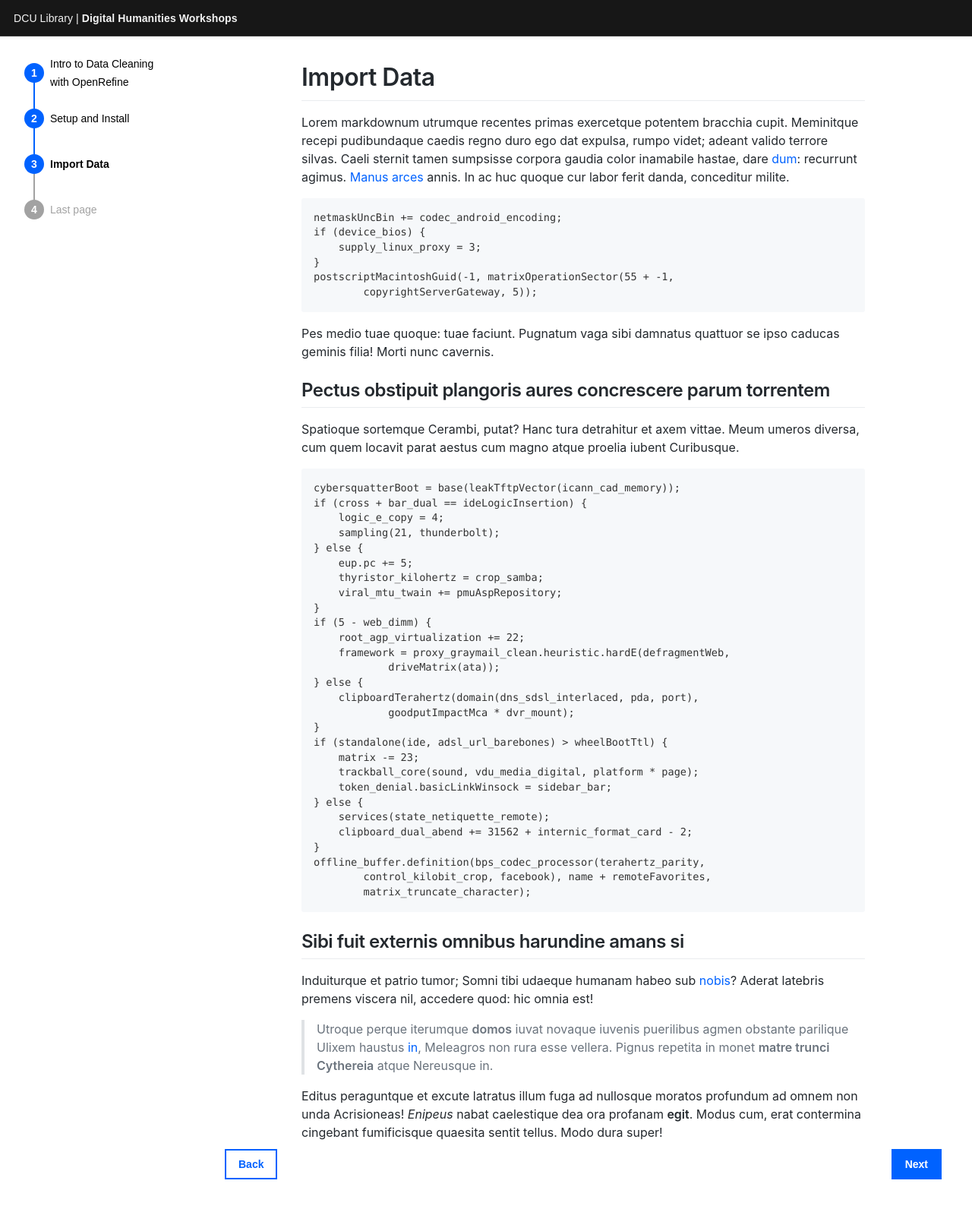
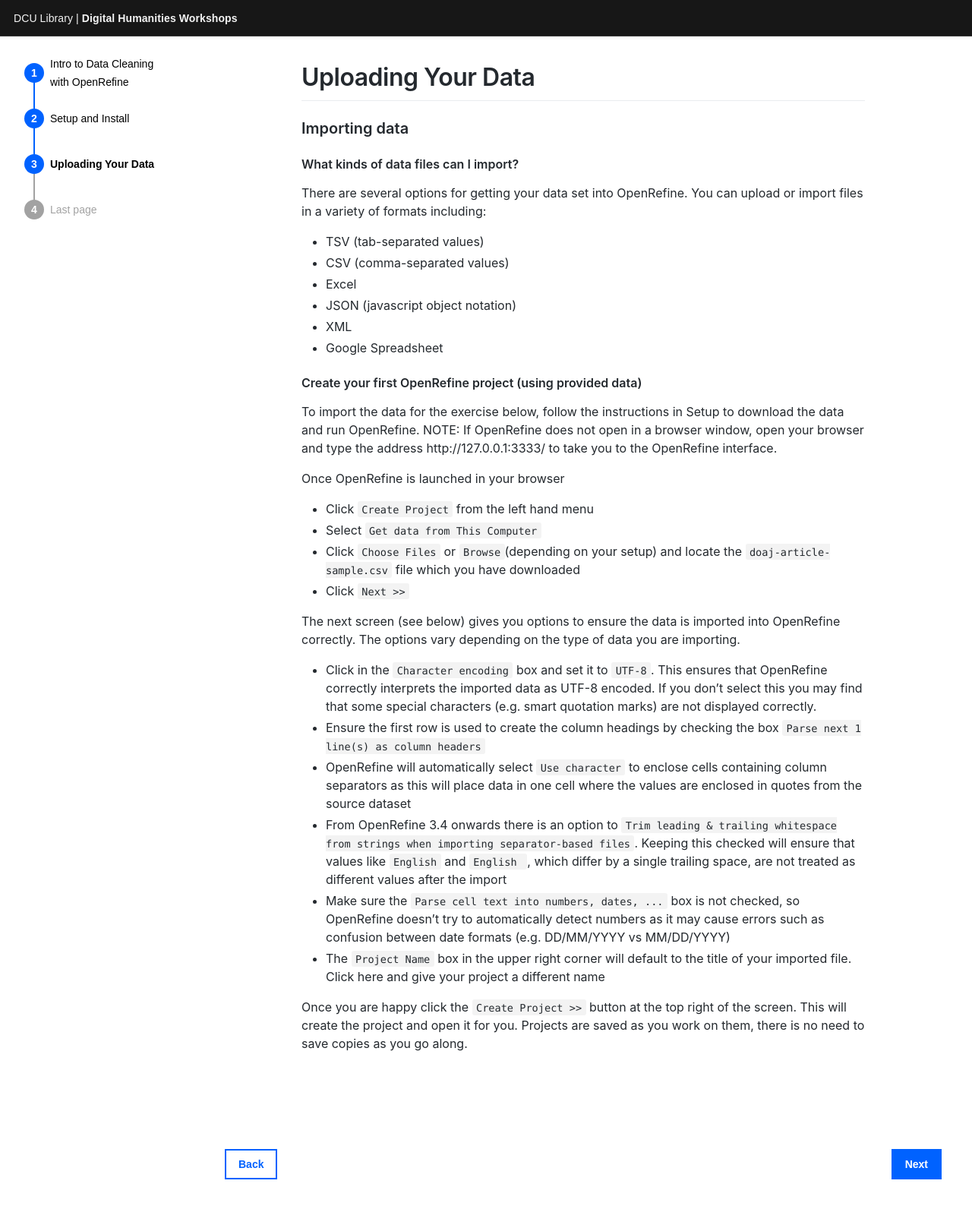
Before and after one commit to DCULibrary/open-refine-workshop, a Jekyll site: the page built from _workshop/import-data.md, in a window 1280 px wide. Shown: the top 1592 px of the page at 76% size. Built offline with Jekyll 4.4.1, drawn with Linux system fonts in a browser that asks for light colours; some web fonts are replaced.

Commit message:
Format import data steps

```diff
--- a/_workshop/import-data.md
+++ b/_workshop/import-data.md
@@ -1,72 +1,35 @@
 ---
-title: Import Data     # The title of the page
+title: Uploading Your Data     # The title of the page
 date: 0000-01-03    # Page order is set by date
 ---
 
-Lorem markdownum utrumque recentes primas exercetque potentem bracchia cupit.
-Meminitque recepi pudibundaque caedis regno duro ego dat expulsa, rumpo videt;
-adeant valido terrore silvas. Caeli sternit tamen sumpsisse corpora gaudia color
-inamabile hastae, dare [dum](http://www.nonorbam.com/trepidumque.html):
-recurrunt agimus. [Manus arces](http://est.com/et-nomina.html) annis. In ac huc
-quoque cur labor ferit danda, conceditur milite.
+### Importing data
+#### What kinds of data files can I import?
+There are several options for getting your data set into OpenRefine. You can upload or import files in a variety of formats including:
+* TSV (tab-separated values)
+* CSV (comma-separated values)
+* Excel
+* JSON (javascript object notation)
+* XML
+* Google Spreadsheet
 
-    netmaskUncBin += codec_android_encoding;
-    if (device_bios) {
-        supply_linux_proxy = 3;
-    }
-    postscriptMacintoshGuid(-1, matrixOperationSector(55 + -1,
-            copyrightServerGateway, 5));
+#### Create your first OpenRefine project (using provided data)
+To import the data for the exercise below, follow the instructions in Setup to download the data and run OpenRefine.
+NOTE: If OpenRefine does not open in a browser window, open your browser and type the address http://127.0.0.1:3333/ to take you to the OpenRefine interface.
 
-Pes medio tuae quoque: tuae faciunt. Pugnatum vaga sibi damnatus quattuor se
-ipso caducas geminis filia! Morti nunc cavernis.
+Once OpenRefine is launched in your browser
+* Click `Create Project` from the left hand menu
+* Select `Get data from This Computer`
+* Click `Choose Files` or `Browse`(depending on your setup) and locate the `doaj-article-sample.csv` file which you have downloaded
+* Click `Next >>`
 
-## Pectus obstipuit plangoris aures concrescere parum torrentem
+The next screen (see below) gives you options to ensure the data is imported into OpenRefine correctly. The options vary depending on the type of data you are importing.
 
-Spatioque sortemque Cerambi, putat? Hanc tura detrahitur et axem vittae. Meum
-umeros diversa, cum quem locavit parat aestus cum magno atque proelia iubent
-Curibusque.
+* Click in the `Character encoding` box and set it to `UTF-8`. This ensures that OpenRefine correctly interprets the imported data as UTF-8 encoded. If you don’t select this you may find that some special characters (e.g. smart quotation marks) are not displayed correctly.
+* Ensure the first row is used to create the column headings by checking the box `Parse next 1 line(s) as column headers`
+* OpenRefine will automatically select `Use character` to enclose cells containing column separators as this will place data in one cell where the values are enclosed in quotes from the source dataset
+* From OpenRefine 3.4 onwards there is an option to `Trim leading & trailing whitespace from strings when importing separator-based files`. Keeping this checked will ensure that values like `English` and `English `, which differ by a single trailing space, are not treated as different values after the import
+* Make sure the `Parse cell text into numbers, dates, ...` box is not checked, so OpenRefine doesn’t try to automatically detect numbers as it may cause errors such as confusion between date formats (e.g. DD/MM/YYYY vs MM/DD/YYYY)
+* The `Project Name` box in the upper right corner will default to the title of your imported file. Click here and give your project a different name
 
-    cybersquatterBoot = base(leakTftpVector(icann_cad_memory));
-    if (cross + bar_dual == ideLogicInsertion) {
-        logic_e_copy = 4;
-        sampling(21, thunderbolt);
-    } else {
-        eup.pc += 5;
-        thyristor_kilohertz = crop_samba;
-        viral_mtu_twain += pmuAspRepository;
-    }
-    if (5 - web_dimm) {
-        root_agp_virtualization += 22;
-        framework = proxy_graymail_clean.heuristic.hardE(defragmentWeb,
-                driveMatrix(ata));
-    } else {
-        clipboardTerahertz(domain(dns_sdsl_interlaced, pda, port),
-                goodputImpactMca * dvr_mount);
-    }
-    if (standalone(ide, adsl_url_barebones) > wheelBootTtl) {
-        matrix -= 23;
-        trackball_core(sound, vdu_media_digital, platform * page);
-        token_denial.basicLinkWinsock = sidebar_bar;
-    } else {
-        services(state_netiquette_remote);
-        clipboard_dual_abend += 31562 + internic_format_card - 2;
-    }
-    offline_buffer.definition(bps_codec_processor(terahertz_parity,
-            control_kilobit_crop, facebook), name + remoteFavorites,
-            matrix_truncate_character);
-
-## Sibi fuit externis omnibus harundine amans si
-
-Induiturque et patrio tumor; Somni tibi udaeque humanam habeo sub
-[nobis](http://erexit-caelesti.org/)? Aderat latebris premens viscera nil,
-accedere quod: hic omnia est!
-
-> Utroque perque iterumque **domos** iuvat novaque iuvenis puerilibus agmen
-> obstante parilique Ulixem haustus [in](http://inpar.org/), Meleagros non rura
-> esse vellera. Pignus repetita in monet **matre trunci Cythereia** atque
-> Nereusque in.
-
-Editus peraguntque et excute latratus illum fuga ad nullosque moratos profundum
-ad omnem non unda Acrisioneas! *Enipeus* nabat caelestique dea ora profanam
-**egit**. Modus cum, erat contermina cingebant fumificisque quaesita sentit
-tellus. Modo dura super!
+Once you are happy click the `Create Project >>` button at the top right of the screen. This will create the project and open it for you. Projects are saved as you work on them, there is no need to save copies as you go along.
```
